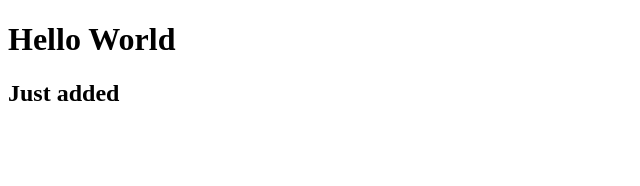
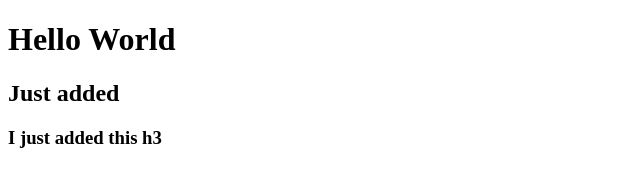
Before and after one commit to AustineBan/testing_Project, a plain HTML site: page index.html in a window 1280 px wide. Shown: the whole page, without its empty margins (0-640 px from the left). Drawn offline with Linux system fonts and the light colour scheme.

Commit message:
just added h3

```diff
--- a/index.html
+++ b/index.html
@@ -8,5 +8,7 @@
 <body>
     <h1>Hello World</h1>
     <h2>Just added</h2>
+
+    <h3>I just added this h3</h3>
 </body>
 </html>
```
